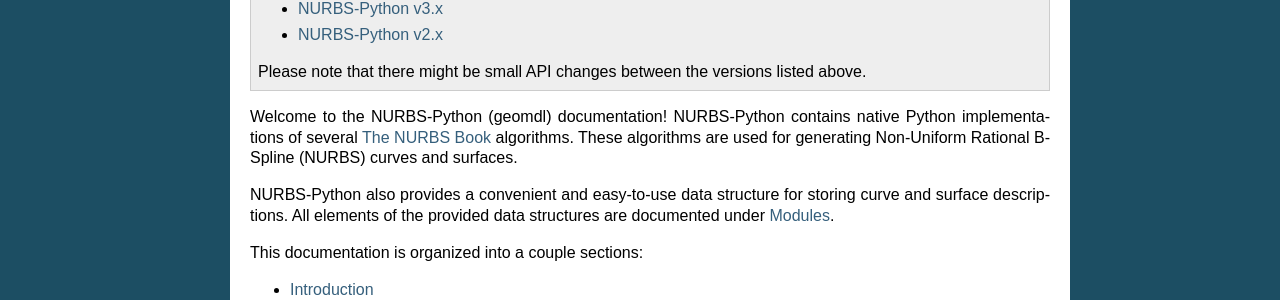
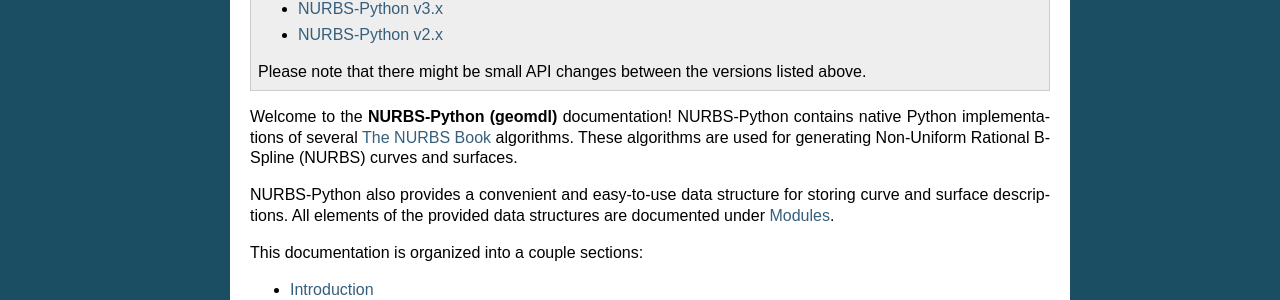
Before and after one commit to orbingol/NURBS-Python, a Sphinx documentation site: the page built from docs/index.rst, in a window 1280 px wide. Shown: the part 200-500 px from the top of the page. Built offline with Sphinx 7.4.7, drawn with Linux system fonts in a browser that asks for light colours; formulas are drawn with MathJax 3.

```diff
--- a/docs/index.rst
+++ b/docs/index.rst
@@ -14,7 +14,7 @@ NURBS-Python Documentation
     Please note that there might be small API changes between the versions listed above.
 
 
-Welcome to the NURBS-Python (geomdl) documentation! NURBS-Python contains native Python implementations of several
+Welcome to the **NURBS-Python (geomdl)** documentation! NURBS-Python contains native Python implementations of several
 `The NURBS Book <http://www.springer.com/gp/book/9783642973857>`_ algorithms. These algorithms are used for generating
 Non-Uniform Rational B-Spline (NURBS) curves and surfaces.
 
```
